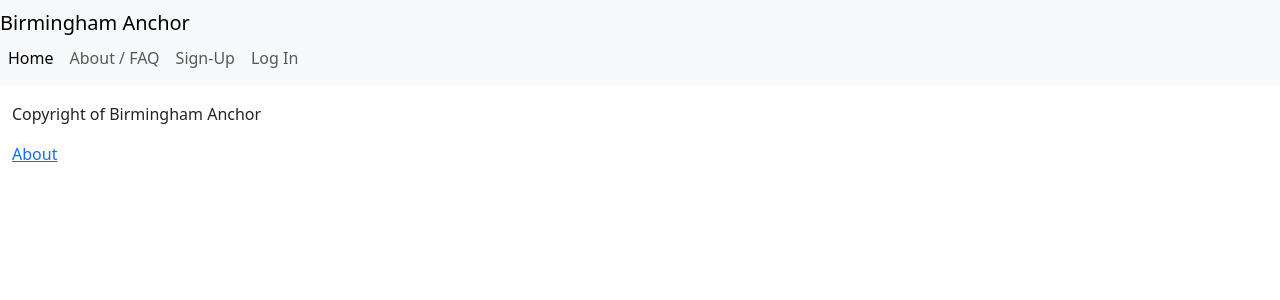
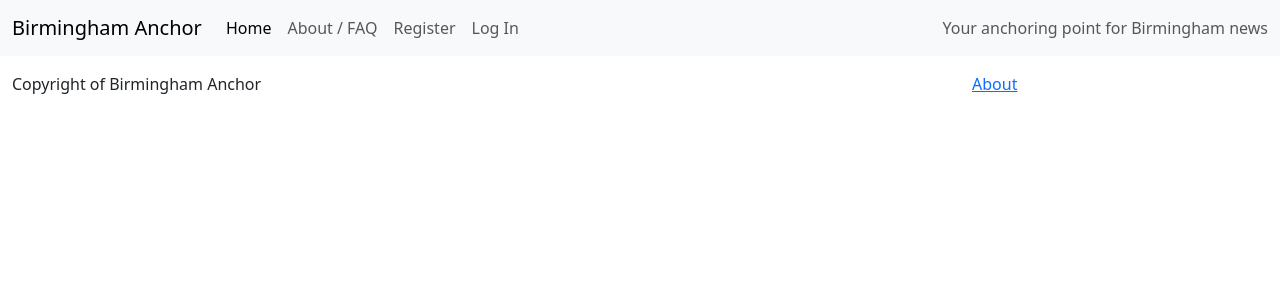
Before and after one commit to c-e-jones/anchornews, a Django app: page / in a window 1280 px wide. Shown: the top 300 px of the page. Run offline with Django 4.2, Linux system fonts and the light colour scheme; data that the repository does not hold is empty.

Commit message:
just switched for a different bootstrap navbar which works better, fixed footer by adding forgotten row class

```diff
--- a/templates/base.html
+++ b/templates/base.html
@@ -20,29 +20,30 @@
 
     <!-- Navigation -->
     <nav class="navbar navbar-expand-lg bg-body-tertiary">
-        <div class="row">
-            <div class="container">
+        <div class="container-fluid">
             <a class="navbar-brand" href="#">Birmingham Anchor</a>
-                <button class="navbar-toggler" type="button" data-bs-toggle="collapse" data-bs-target="#navbarNav"
-                    aria-controls="navbarNav" aria-expanded="false" aria-label="Toggle navigation">
+            <button class="navbar-toggler" type="button" data-bs-toggle="collapse" data-bs-target="#navbarText"
+                aria-controls="navbarText" aria-expanded="false" aria-label="Toggle navigation">
                 <span class="navbar-toggler-icon"></span>
             </button>
-                <div class="collapse navbar-collapse" id="navbarNav">
-                    <ul class="navbar-nav">
+            <div class="collapse navbar-collapse" id="navbarText">
+                <ul class="navbar-nav me-auto mb-2 mb-lg-0">
                     <li class="nav-item">
                         <a class="nav-link active" aria-current="page" href="#">Home</a>
                     </li>
                     <li class="nav-item">
-                            <a href="#" class="nav-link">About / FAQ</a>
+                        <a class="nav-link" href="#">About / FAQ</a>
                     </li>
                     <li class="nav-item">
-                            <a class="nav-link" href="#">Sign-Up</a>
+                        <a class="nav-link" href="#">Register</a>
                     </li>
                     <li class="nav-item">
                         <a class="nav-link" href="#">Log In</a>
                     </li>
                 </ul>
-                </div>
+                <span class="navbar-text">
+                    Your anchoring point for Birmingham news
+                </span>
             </div>
         </div>
     </nav>
@@ -58,6 +59,7 @@
     <!-- Footer -->
     <footer class="footer">
         <div class="container-fluid footer-container">
+            <div class="row">
                 <div class="col-3 left-footer">
                     <p class="footer-text">Copyright of Birmingham Anchor</p>
                 </div>
@@ -68,6 +70,7 @@
                     <a href="">About</a>
                 </div>
             </div>
+        </div>
     </footer>
 
     <script src="https://cdn.jsdelivr.net/npm/bootstrap@5.3.3/dist/js/bootstrap.bundle.min.js"
```
Lines whose indentation alone changed are shown as unchanged.
